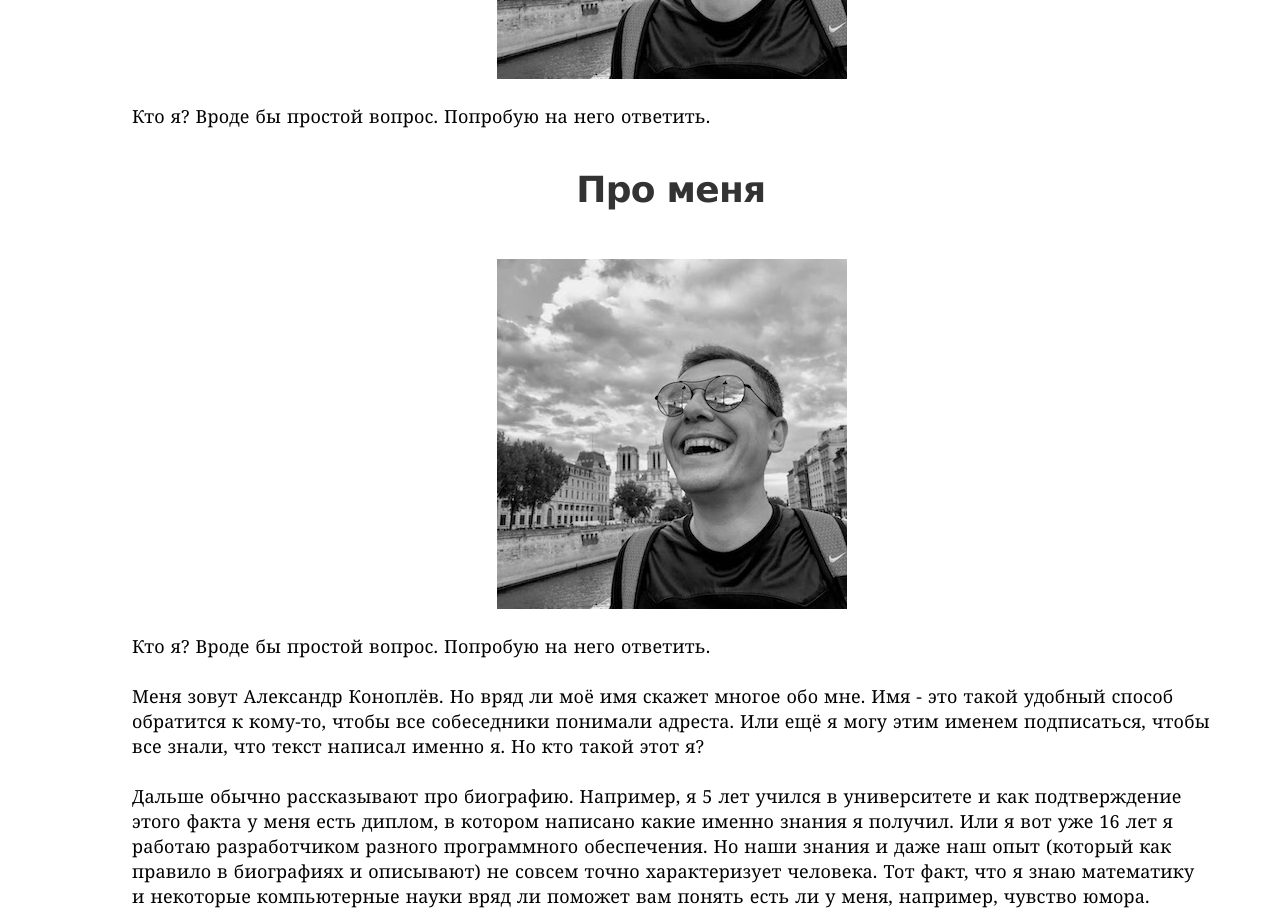
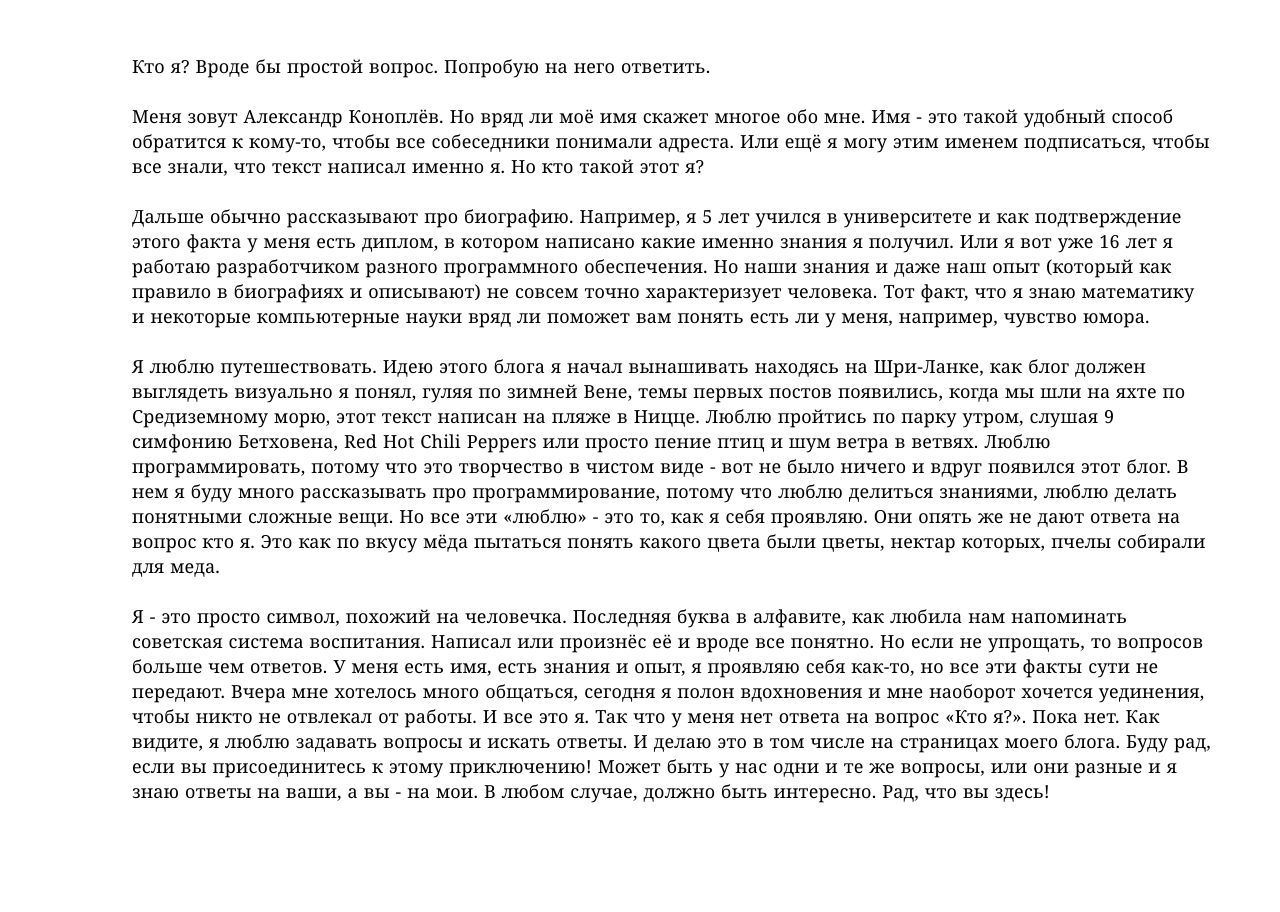
Before and after one commit to konoplev/blog, a plain HTML site: page ru/index.html in a window 1280 px wide. Shown: the part 956-1868 px from the top of the page. Drawn offline with Linux system fonts and the light colour scheme; files whose address does not match are found by name.

Commit message:
fixed ru about

```diff
--- a/ru/index.html
+++ b/ru/index.html
@@ -68,7 +68,7 @@
 						<article class="post">
 							<div class="entry-content clearfix">
 								<figure class="img-responsive-center">
-									<img class="img-responsive" src="img/me.jpg" alt="Developer Image">
+									<img class="img-responsive" src="../img/me.jpg" alt="Developer Image">
 								</figure>
 								<p>Самый захватывающий момент для меня — это когда я вдруг вижу порядок в том, что минуту назад казалось хаосом. Точки больше не случайны, между ними есть связи. Это одна из причин, почему я люблю программирование. Я люблю общаться с экспертами в их предметной области, чтобы транслировать сложность их области в простые и полезные модели. А затем управлять сложностью текущих инструментов, языков и фреймворков для реализации моделей, создавая стабильные и предсказуемые программы. Вы создаете что-то из ничего. Что может быть круче?</p>
 								<p>Я начал этот блог, чтобы поделиться с вами своим восторгом. Я понимаю, что программирование - тема не для всех, поэтому вынес ее в отдельный раздел. Так что смело заходите в интересующий вас раздел и смотрите, что там есть. Не стесняйтесь комментировать посты. И давайте вместе начнем превращать путаницу в ясность вместе.</p>
@@ -78,26 +78,6 @@
 						<h1 class="page-title">Про автора</h1>
 						<article class="post">
 							<div class="entry-content clearfix">
-								<figure class="img-responsive-center">
-									<img class="img-responsive" src="../img/me.jpg" alt="Developer Image">
-								</figure>
-								<p>Кто я? Вроде бы простой вопрос. Попробую на него ответить. </p>
-								<div class="height-40px"></div>
-								<!--<h2 class="title text-center">Social</h2>-->
-								<!--<ul class="social">-->
-								<!--<li class="facebook"><a href="#"><span class="ion-social-facebook"></span></a></li>-->
-								<!--<li class="twitter"><a href="#"><span class="ion-social-twitter"></span></a></li>-->
-								<!--<li class="google-plus"><a href="#"><span class="ion-social-googleplus"></span></a></li>-->
-								<!--<li class="tumblr"><a href="#"><span class="ion-social-tumblr"></span></a></li>-->
-								<!--</ul>-->
-							</div>
-						</article>
-						<h1 class="page-title">Про меня</h1>
-						<article class="post">
-							<div class="entry-content clearfix">
-								<figure class="img-responsive-center">
-									<img class="img-responsive" src="../img/me.jpg" alt="Developer Image">
-								</figure>
 								<p>Кто я? Вроде бы простой вопрос. Попробую на него ответить. </p>
 								<p>Меня зовут Александр Коноплёв. Но вряд ли моё имя скажет многое обо мне. Имя - это такой удобный способ обратится к кому-то, чтобы все собеседники понимали адреста. Или ещё я могу этим именем подписаться, чтобы все знали, что текст написал именно я. Но кто такой этот я?</p>
 								<p>Дальше обычно рассказывают про биографию. Например, я 5 лет учился в университете и как подтверждение этого факта у меня есть диплом, в котором написано какие именно знания я получил. Или я вот уже 16 лет я работаю разработчиком разного программного обеспечения. Но наши знания и даже наш опыт (который как правило в биографиях и описывают) не совсем точно характеризует человека. Тот факт, что я знаю математику и некоторые компьютерные науки вряд ли поможет вам понять есть ли у меня, например, чувство юмора. </p>
```
